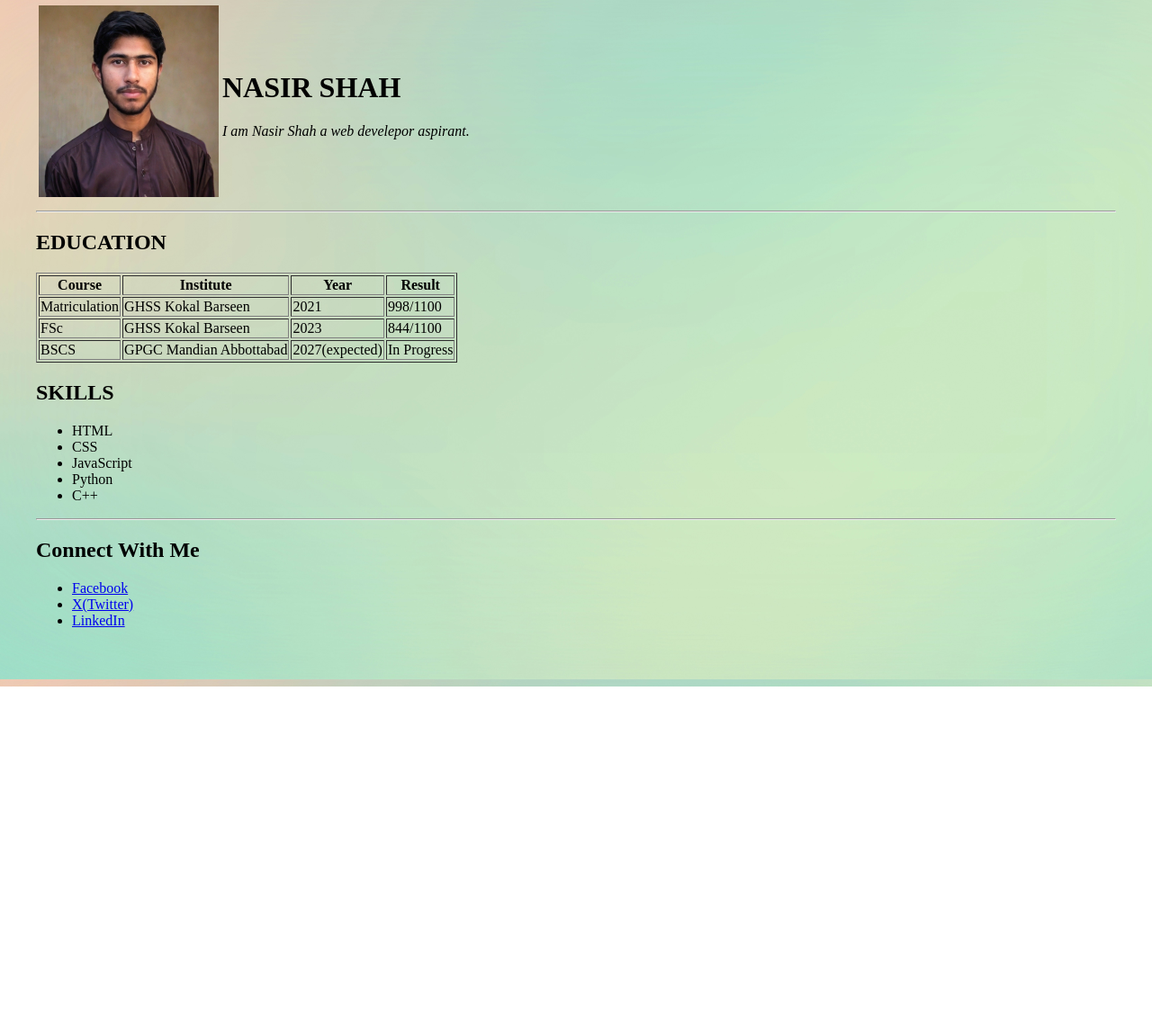
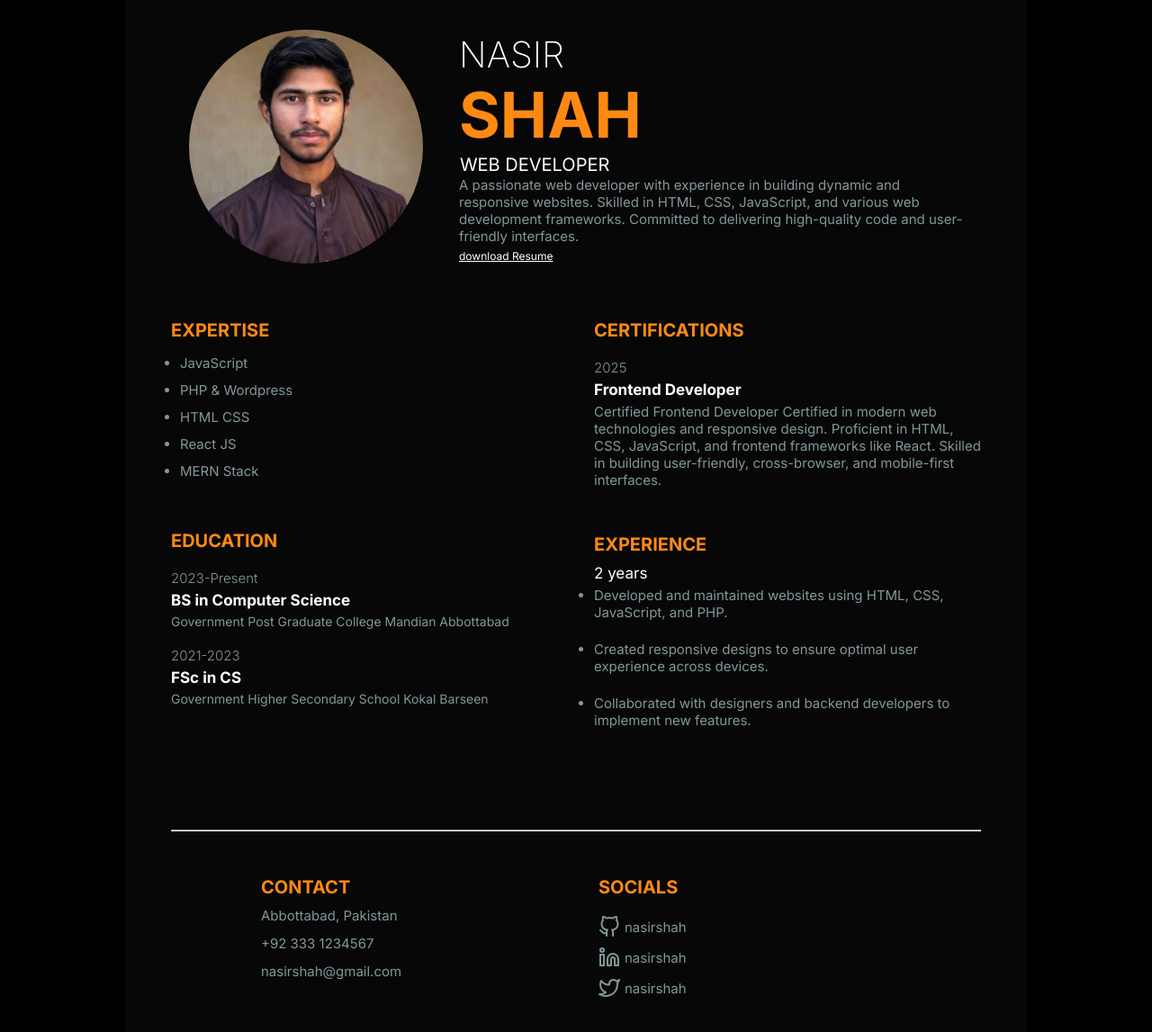
Before and after one commit to SyedNasirAliShah/WebTechnologies, a plain HTML site: page resume.html in a window 1280 px wide. Shown: the part 37-1184 px from the top of the page at 90% size. Before the commit the page ends 800 px from the top, so only its background shows below. Drawn offline with nearby package versions, Linux system fonts and the light colour scheme; a web font is replaced by a local one.

Commit message:
Initial Commit

```diff
--- a/resume.html
+++ b/resume.html
@@ -1,84 +1,122 @@
 <!DOCTYPE html>
 <html lang="en">
 <head>
+    <link rel="stylesheet" href="style.css" class="css">
     <meta charset="UTF-8">
     <meta name="viewport" content="width=device-width, initial-scale=1.0">
-    <title>Document</title>
+    <title>Resume</title>
+    <script src="https://unpkg.com/feather-icons"></script>
 </head>
-<style>
-    body{
-        background-image: url('images/background.jpg');
-        background-size: cover;
-        margin: 20px;
-        padding: 20px;
-    }
-</style>
 <body>
+    <div class="container">
+        <div class="profile">
+            <div class="profile_container">
+                <div class="profile_image">
+                    <img src="./images/nasirshah.png" alt="NasirShah" >
+                </div>
+                <div>
+                    <h1 class="profile_name">
+                        <span class="profile_name_firstName">Nasir</span>
+                        <span class="profile_name_lastName">Shah</span>
+                    </h1>
+                    <p class="profile_title">Web Developer</p>
+                    <p class="profile_description">
+                        A passionate web developer with experience in building dynamic and responsive websites. Skilled in HTML, CSS, JavaScript, and various web development frameworks. Committed to delivering high-quality code and user-friendly interfaces.
+                    </p>
+                    <a href="./resume.pdf" class="download_pdf" download="Resume.pdf">download Resume</a>
+                </div>
+            </div>
+        </div>
+        <div class="group-1">
+            <div class="skills">
+                <h1 class="title">Expertise</h1>
+                <ul class="skills_list profile_description" >
+                    <li>JavaScript</li>
+                    <li>PHP & Wordpress</li>
+                    <li>HTML CSS</li>
+                    <li>React JS</li>
+                    <li>MERN Stack</li>
+                </ul>
+            </div>
 
-    <table>
-        <tr>
-            <td><img width = 200 src="images/nasirshah.png" alt="Nasir Shah"></td>
-            <td> <h1>NASIR SHAH</h1>
-    <p><i>  I am Nasir Shah a web develepor aspirant.</i></p>
-    </td>
-    </tr>
+            <div class="edu">
+                <h3 class="title">Education</h3>
+                <div class="edu_item">
+                    <p class="item_preTitle">2023-Present</p>
+                    <h4 class="item_title">BS in Computer Science</h4>
+                    <p class="item_subTitle">Government Post Graduate College Mandian Abbottabad</p>
+                </div>
+                <div class="edu_item">
+                    <p class="item_preTitle">2021-2023</p>
+                    <h4 class="item_title">FSc in CS</h4>
+                    <p class="item_subTitle">Government Higher Secondary School Kokal Barseen</p>
+                </div>
+            </div>
+        </div>
+        <div class="group-2">
+            <div class="certifications ">
+                <h3 class="title">certifications</h3>
+                <div class="certificate_item">
+                    <p class="item_preTitle">2025</p>
+                    <h4 class="item_title">Frontend Developer</h4>
+                    <p class="sub_subtitle profile_description">Certified Frontend Developer
+                        Certified in modern web technologies and responsive design.
+                        Proficient in HTML, CSS, JavaScript, and frontend frameworks like React.
+                        Skilled in building user-friendly, cross-browser, and mobile-first interfaces.</p>
+                </div>
+            </div>
 
+            <div class="experience">
+                <h3 class="title">Experience</h3>
+                <div class="exp_item">
+                    <p class="item_title">2 years</p>
+                    <ul class="exp_list profile_description">
+                        <li>Developed and maintained websites using HTML, CSS, JavaScript, and PHP.</li>
+                        <li>Created responsive designs to ensure optimal user experience across devices.</li>
+                        <li>Collaborated with designers and backend developers to implement new features.</li>
+                    </ul>
 
+                </div>
+            </div>
+        </div>
+        <hr>
+        <div class="group-3">
+            <div class="contact">
+                <h3 class="title">Contact</h3>
+                <div class="contact_info">
+                    <p class="profile_description">
+                        Abbottabad, Pakistan
+                    </p>
+                    <p class="profile_description">
+                        +92 333 1234567
+                    </p>
+                    <p class="profile_description">
+                        nasirshah@gmail.com
+                    </p>
+                </div>
+            </div>
+            <div class="socials">
+                <h3 class="title">Socials</h3>
+                <div class="social_items">
+                    <a href="https://github.com/SyedNasirAliShah" target="_blank">
+                        <i data-feather = "github" ></i>
+                        <span>nasirshah</span>
+                    </a>
+                     <a href="https://linkedin.com/in/syednasiralishah" target="_blank">
+                        <i data-feather = "linkedin"></i>
+                        <span>nasirshah</span>
+                    </a>
+                     <a href="https://twitter.com/nasirrshah" target="_blank">
+                        <i data-feather = "twitter"></i>
+                        <span>nasirshah</span>
+                    </a>
+                </div>
+            </div>
+        </div>
+    </div>
 
-    </table>
-    <hr>
-    <!-- Resume section ends -->
-
-
-    <h2>EDUCATION</h2>
-    <table border="">
-        <tr>
-            <th>Course</th>
-            <th>Institute</th>
-            <th>Year</th>
-            <th>Result</th>
-        </tr>
-        <tr>
-            <td>Matriculation</td>
-            <td>GHSS Kokal Barseen</td>
-            <td>2021</td>
-            <td>998/1100</td>
-        </tr>
-        <tr>
-            <td>FSc</td>
-            <td>GHSS Kokal Barseen</td>
-            <td>2023</td>
-            <td>844/1100</td>
-        </tr>
-        <tr>
-            <td>BSCS</td>
-            <td>GPGC Mandian Abbottabad</td>
-            <td>2027(expected)</td>
-            <td>In Progress</td>
-        </tr>
-    </table>
-
-    <!-- section ends -->
-
-    <h2>SKILLS</h2>
-    <ul>
-        <li>HTML</li>
-        <li>CSS</li>
-        <li>JavaScript</li>
-        <li>Python</li>
-        <li>C++</li>
-    </ul>
-    <hr>
-
-    <!-- section ends -->
-
-    <div class="connect-section">
-    <h2>Connect With Me</h2>
-
-    <ul>
-        <li><a href="https://www.facebook.com/SyedNasirAliShah" target="_blank">Facebook</a></li>
-        <li><a href="https://www.x.com/nasirrshah" target="_blank">X(Twitter)</a></li>
-        <li><a href="https://www.linkedin.com/in/syednasiralishah" target="_blank">LinkedIn</a></li>
-</div>
+    <script>
+      feather.replace();
+    </script>
 </body>
 </html>
--- /dev/null
+++ b/style.css
@@ -0,0 +1,227 @@
+@import url('https://fonts.googleapis.com/css2?family=Epunda+Slab:ital,wght@0,300..900;1,300..900&family=Inter:ital,opsz,wght@0,14..32,100..900;1,14..32,100..900&family=Montserrat:ital,wght@0,100..900;1,100..900&display=swap');
+
+* {
+    margin: 0;
+    padding: 0;
+    box-sizing: border-box;
+}
+
+:root{
+    --primary-color: #ff8913;
+    --text-color: #82979b;
+}
+
+html{
+    font-size: 10px;
+}
+
+body {
+    font-family: Inter, sans-serif;
+    background-color: black;
+    color: white;
+}
+
+/* Common Styles */
+
+img{
+    width: 100%
+}
+
+a{
+    text-decoration: none;
+    color: white
+}
+.profile_description{
+
+    color: var(--text-color);
+    font-weight: 400;
+
+    font-size: 1.5rem;
+}
+
+.group-1{
+    display: flex;
+    flex-direction: column;
+    gap: 5rem;
+}
+
+
+.title{
+    color: var(--primary-color);
+    font-weight: 700;
+    font-size: 2rem;
+
+    text-transform: uppercase;
+    margin-bottom: 1rem;
+}
+
+.item_preTitle{
+    color: var(--text-color);
+    font-weight: 300;
+    font-size: 1.5rem;
+}
+.item_title{
+    font-weight: 500px;
+    font-size: 1.7rem;
+    margin: 5px 0;
+    margin-bottom: 0.5rem;
+}
+.item_subTitle{
+    color: var(--text-color);
+    font-weight: 400;
+    font-size: 1.4rem;
+}
+
+.group-2{
+    display: flex;
+    flex-direction: column;
+    gap: 5rem;
+}
+
+.group-3{
+    display: flex;
+    max-width: 700px;
+    width : 100%;
+    margin: 0 auto;
+    grid-column: 1 / -1 ;
+    gap: 5rem;
+}
+
+.group-3>div{
+    flex: 1;
+}
+/* layouts */
+
+.container{
+    max-width: 1000px;
+    width: 90%;
+    margin: 0 auto;
+    padding: 5rem;
+    display: grid;
+    background-color: #070707;
+    grid-template-columns: 1fr 1fr;
+    gap: 4rem
+}
+
+/* profile */
+
+.profile{
+    grid-column: 1 / -1;
+    margin: 2rem;
+}
+
+.profile_image{
+    max-width: 250px;
+}
+.profile_image img{
+
+    width: 260px;
+    height: 260px;
+    border-radius: 50%;
+    margin-top: 0%;
+
+}
+
+.profile_container{
+    display: flex;
+    align-items: center;
+    gap: 5rem;
+}
+
+.profile_name_firstName{
+
+    color: white;
+    font-weight: 200;
+    font-size: clamp(2rem, 4vw, 4rem);
+    text-transform: uppercase;
+    display: block;
+}
+.profile_name_lastName{
+    color: var(--primary-color);
+    font-weight: 700;
+    font-size: clamp(2.5rem, 17vw, 7rem);
+    text-transform: uppercase;
+    display: block;
+}
+
+.profile_title{
+    font-size: 2rem;
+    font-weight: 400;
+    margin: 0.09rem;
+    text-transform: uppercase;
+}
+
+.download_pdf{
+    display: block;
+    text-decoration: underline;
+    margin-top: 0.5rem;
+    font-size: 1.2rem;
+}
+
+.download_pdf:hover{
+    color: var(--primary-color);
+}
+
+/* Group-1 */
+/* skills */
+
+.skills_list{
+    margin-top: 1rem;
+    margin-left: 1rem;
+    line-height: 2;
+}
+
+/* education */
+
+.edu_item{
+    margin-top: 2rem;
+}
+
+
+/* certifications */
+
+.certificate_item{
+    margin-top: 2rem;
+}
+
+/* experience */
+
+
+.exp_list li {
+    height: 6rem;
+}
+
+
+/* contacts */
+
+.contact_info p {
+    margin-bottom: 1.2rem;
+}
+
+/* socials */
+
+.social_items{
+    margin-top: 2rem;
+}
+
+.social_items a{
+    margin-top: 1rem;
+    display: flex;
+    font-size: 1.5rem;
+    align-items: center;
+    gap: .5rem;
+    justify-content: flex-start;
+    color: var(--text-color)
+}
+
+.social_items a:hover{
+    color: var(--primary-color);
+}
+
+hr{
+    grid-column: 1 / -1 ;
+    border: 0 auto;
+
+    margin-top: 5rem;
+    margin-bottom: 1rem;
+}
```
Also changed, not shown: 1 other file.
